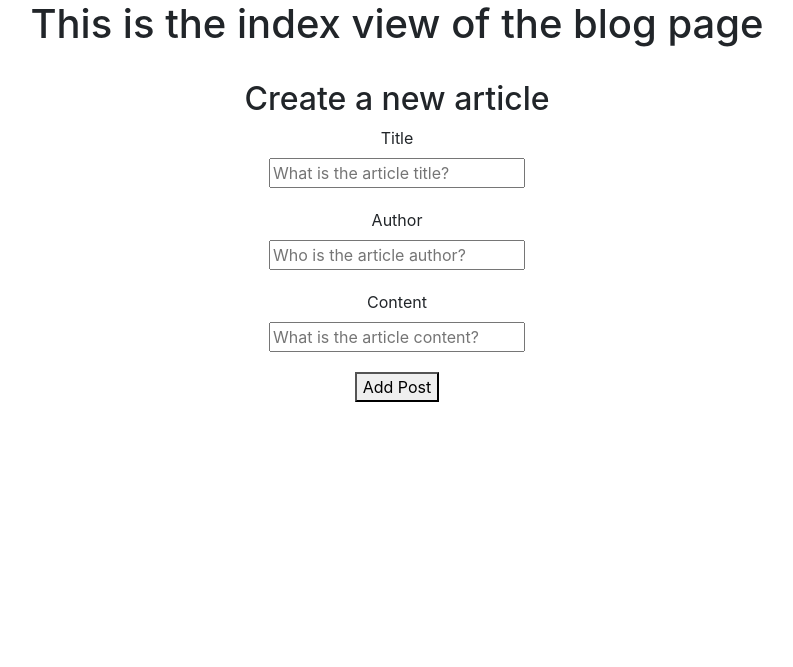
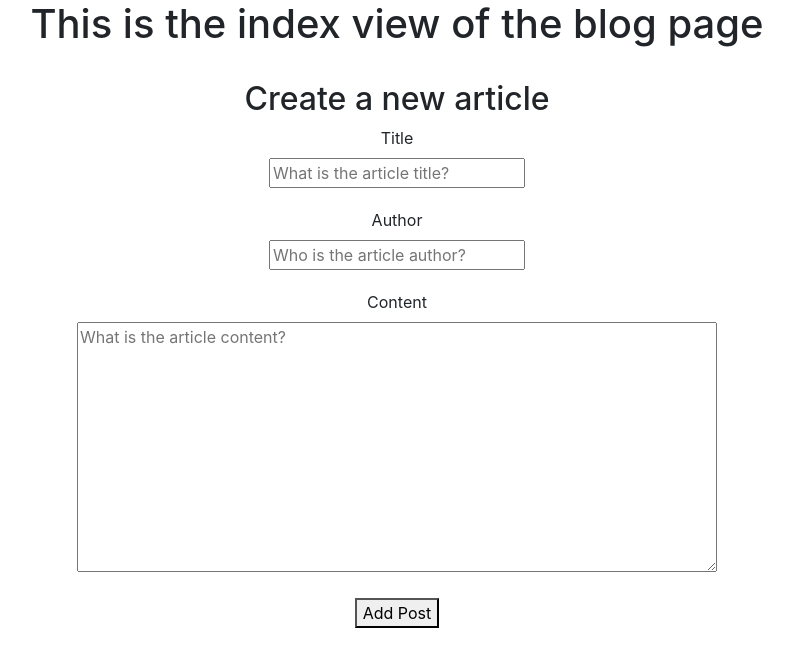
Before and after one commit to brandon2580/django_blog, a Django app: page /create_blog/ in a window 1280 px wide. Shown: the part 88-755 px from the top of the page, without its empty margins (243-1036 px from the left). Run offline with Django 3.2, Linux system fonts and the light colour scheme; some libraries are stand-ins or nearby versions.

Commit message:
replaced input with textarea for article content writing

```diff
--- a/project/blog/templates/blog/createBlog.html
+++ b/project/blog/templates/blog/createBlog.html
@@ -28,8 +28,8 @@
         <label for="content">Content</label>
         <div class='row'>
             <div class='col-lg-12'>
-                <input type="text" id="content" class="createArticleInput" placeholder="What is the article content?"
-                    name="content" required>
+                <textarea type="text" id="content" class="createArticleInput contentInput" placeholder="What is the article content?"
+                    name="content" required></textarea>
             </div>
         </div>
     </div>
@@ -57,6 +57,11 @@
         margin: 2.5%;
     }
 
+    .contentInput{
+        width: 50%;
+        height: 250px;
+    }
+
     .header{
         margin: 2.5%;
     }
```
Also changed, not shown: project/db.sqlite3.
